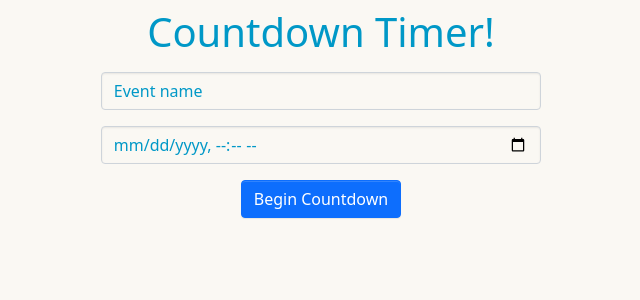
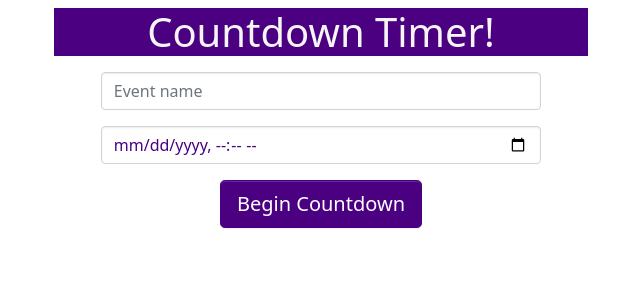
Before and after one commit to kemetcalf/CountdownTimer, a React (Create React App) app: page / in a window 1280 px wide. Shown: the top 300 px of the page, without its empty margins (319-959 px from the left). Built offline with nearby package versions, Linux system fonts and the light colour scheme.

Commit message:
Initial SASS customization

```diff
--- a/src/components/Form.js
+++ b/src/components/Form.js
@@ -57,7 +57,13 @@ class AddTimer extends React.Component {
 
         <Form.Group as={Row} className="mb-3">
           <Col sm={{ span: 10, offset: 1 }}>
-            <Button type="submit">Begin Countdown</Button>
+            <Button
+              type="submit"
+              size="lg"
+              style={{ backgroundColor: "indigo", borderColor: "indigo" }}
+            >
+              Begin Countdown
+            </Button>
           </Col>
         </Form.Group>
       </Form>
--- a/src/components/Header.js
+++ b/src/components/Header.js
@@ -1,12 +1,8 @@
 import React from "react";
-import Stack from "react-bootstrap/Stack";
+// import Stack from "react-bootstrap/Stack";
 
 function Header() {
-  return (
-    <Stack>
-      <h1>Countdown Timer!</h1>
-    </Stack>
-  );
+  return <h1 className="heading">Countdown Timer!</h1>;
 }
 
 export default Header;
--- a/src/components/TimerCard.js
+++ b/src/components/TimerCard.js
@@ -1,5 +1,5 @@
 import React, { useState, useEffect } from "react";
-import { Stack } from "react-bootstrap";
+import { Card, Stack } from "react-bootstrap";
 
 const msPerDay = 24 * 60 * 60 * 1000;
 const msPerHour = 60 * 60 * 1000;
@@ -32,17 +32,28 @@ const TimerCard = (props) => {
 
   const dateFromForm = date;
   const msEndDate = new Date(dateFromForm);
-  // console.log("poop");
-  // console.log(dateFromForm); //making sure the info passes
   const msRemaining = msEndDate - msDateNow;
 
-  // console.log(msEndDate);
+  let clockStatus;
+  if (msRemaining > 0) {
+    clockStatus = dhmsRemaining(msRemaining);
+  } else {
+    clockStatus = (
+      <div>
+        {" "}
+        <i className="bi bi-alarm-fill" style={{ color: "green" }}></i> The Time
+        has come!
+      </div>
+    );
+  }
+
   // console.log(msRemaining);
 
   return (
-    console.log(msRemaining),
-    console.log(dhmsRemaining(msRemaining)),
-    (
+    // console.log(msRemaining),
+    // console.log(dhmsRemaining(msRemaining)),
+    <Card>
+      <Card.Body>
         <Stack gap={4}>
           <div id="event-input">
             <Stack direction="horizontal" gap={3}>
@@ -50,20 +61,21 @@ const TimerCard = (props) => {
                 <i className="bi bi-stars" style={{ color: "#f7df0e" }}></i>
                 {event}
               </h3>
-            <div>{dhmsRemaining(msRemaining)}</div>
+              <h6 className="ms-auto">{clockStatus}</h6>
             </Stack>
             <Stack direction="horizontal" gap={3}>
               <div>{date}</div>
               <i
                 className="bi bi-trash ms-auto"
                 style={{ color: "red" }}
-              onClick={() => props.deleteContactHandler(id)}
+                onClick={() => props.clickHandler(id)}
               ></i>
             </Stack>
           </div>
           <div></div>
         </Stack>
-    )
+      </Card.Body>
+    </Card>
   );
 };
 
--- a/src/components/TimerList.js
+++ b/src/components/TimerList.js
@@ -3,15 +3,20 @@ import Stack from "react-bootstrap/Stack";
 import TimerCard from "./TimerCard";
 
 const TimerList = (props) => {
-  // console.log(props);
-
   const deleteTimerHandler = (id) => {
     props.getTimerId(id);
   };
 
-  const renderTimerList = props.savedTimers.map((timerEvent) => {
+  const sortedTimers = props.savedTimers.sort(function (a, b) {
+    const dateA = new Date(a.date);
+    const dateB = new Date(b.date);
+    return dateA.getTime() - dateB.getTime();
+  });
+
+  const renderTimerList = sortedTimers.map((timerEvent) => {
     return (
       <TimerCard
+        key={timerEvent.id}
         savedTimer={timerEvent}
         clickHandler={deleteTimerHandler}
       ></TimerCard>
--- a/src/components/src/custom.scss
+++ b/src/components/src/custom.scss
@@ -1,9 +1,20 @@
 // Default variable overrides
-$body-bg: rgb(250, 248, 243);
-$body-color: rgb(0, 152, 199);
-$input-placeholder-color: $body-color;
+$body-bg: white;
+$body-color: indigo;
+// $input-placeholder-color: $body-color;
 $body-text-align: center;
 $enable-shadows: true;
 
-@import "~bootstrap/scss/bootstrap.scss";
+$card-border-color: lightgrey;
+
+.heading {
+  color: whitesmoke;
+  background-color: indigo;
+}
+
+@import "../../../node_modules/bootstrap/scss/functions";
+@import "../../../node_modules/bootstrap/scss/variables";
+@import "../../../node_modules/bootstrap/scss/mixins";
+@import "../../../node_modules/bootstrap/scss/utilities";
+@import "../../../node_modules/bootstrap/scss/bootstrap.scss";
 @import url("https://cdn.jsdelivr.net/npm/bootstrap-icons@1.7.2/font/bootstrap-icons.css");
--- a/src/index.js
+++ b/src/index.js
@@ -1,6 +1,7 @@
 import "react-app-polyfill/stable";
 import React from "react";
 import ReactDOM from "react-dom";
+// import "./components/src/custom.scss";
 import App from "./components/App";
 
 ReactDOM.render(
```
Also changed, not shown: src/components/App.js (+3 -14 lines), src/components/Timer.js (deleted, +0 -47 lines), src/components/useForm.js (deleted, +0 -26 lines). Lines whose indentation alone changed are shown as unchanged.
